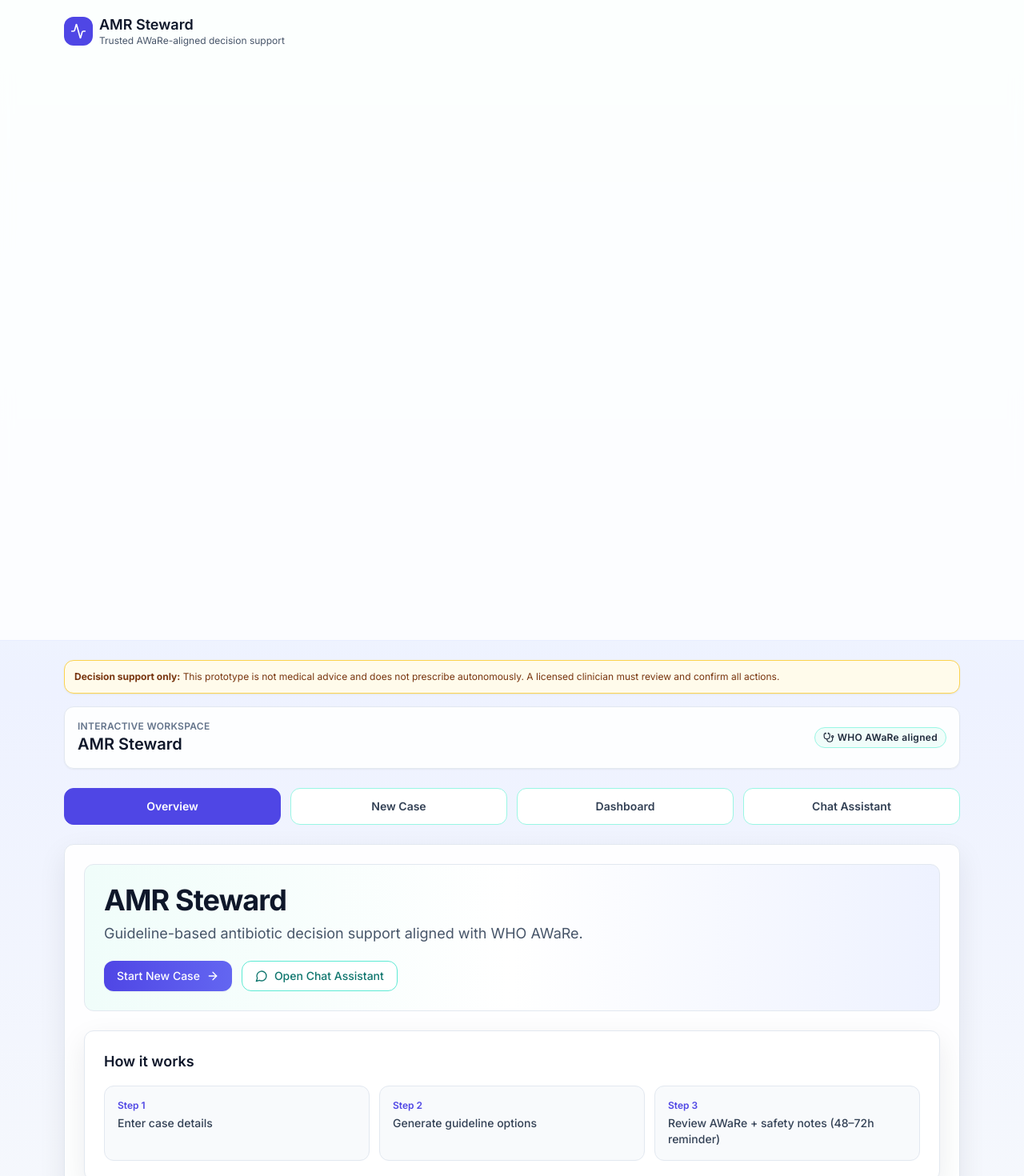
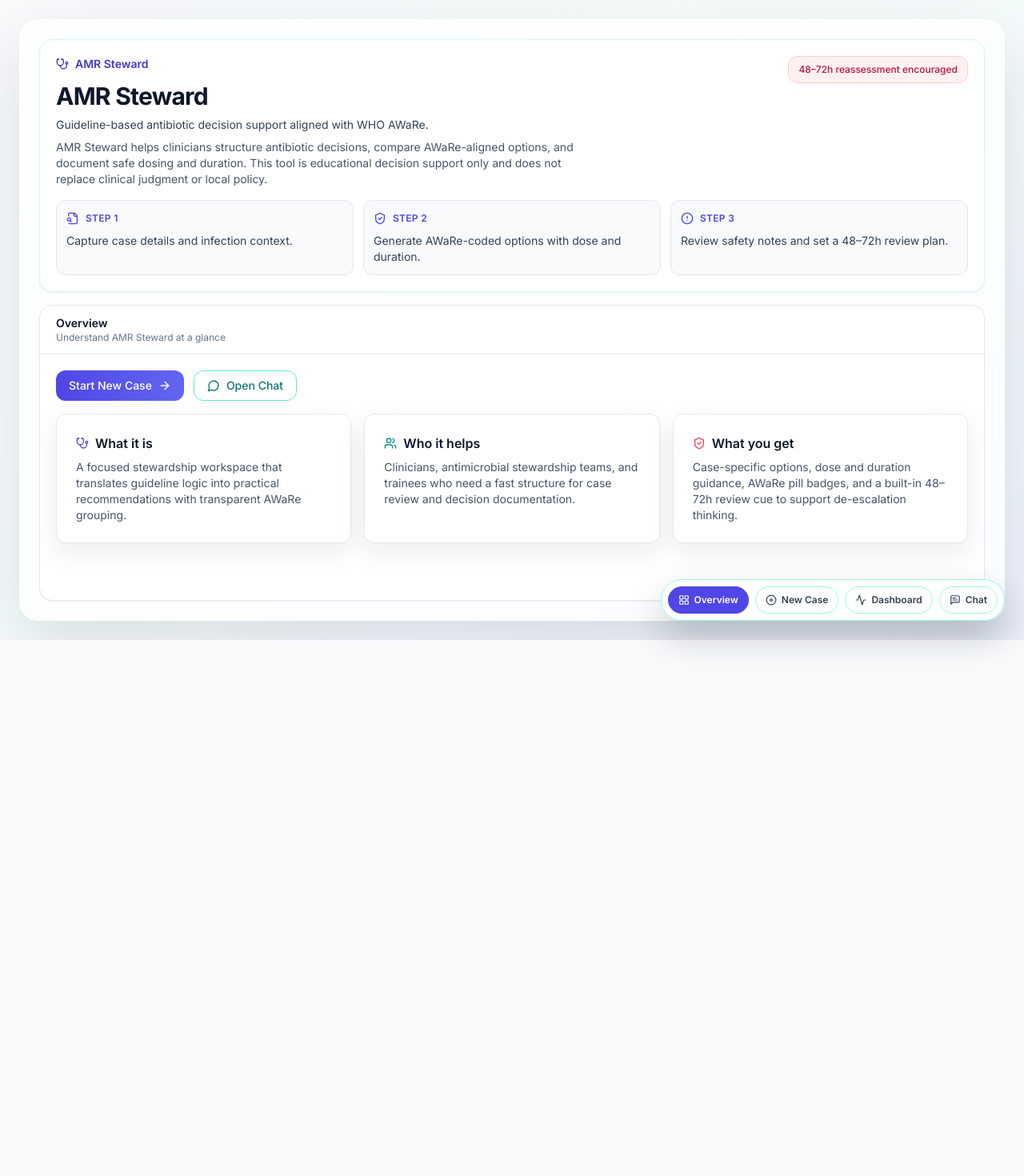
Before and after one commit to rumman52/AWaRe, a Next.js app: page / in a window 1280 px wide. Shown: the top 1470 px of the page at 80% size. After the commit the page ends 800 px from the top, so only its background shows below. Built offline with nearby package versions, Linux system fonts and the light colour scheme.

Commit message:
ui: single-page workspace with floating bottom-right tabs

```diff
--- a/app/layout.tsx
+++ b/app/layout.tsx
@@ -1,34 +1,9 @@
-import Link from "next/link";
-import { Activity } from "lucide-react";
 import "./globals.css";
-import { Disclaimer } from "@/components/disclaimer";
-import { theme } from "@/lib/theme";
 
 export default function RootLayout({ children }: Readonly<{ children: React.ReactNode }>) {
   return (
     <html lang="en">
-      <body className={theme.background.app}>
-        <header className="border-b border-indigo-100/70 bg-white/80 backdrop-blur">
-          <div className="app-shell py-5">
-            <Link href="/?tab=overview" className="flex w-fit items-center gap-2 text-slate-900 no-underline">
-              <span className="rounded-xl bg-indigo-600 p-2 text-white">
-                <Activity className="h-5 w-5" />
-              </span>
-              <div>
-                <p className="text-lg font-semibold leading-tight">AMR Steward</p>
-                <p className="text-xs text-slate-600">Trusted AWaRe-aligned decision support</p>
-              </div>
-            </Link>
-          </div>
-        </header>
-
-        <div className="app-shell pt-6">
-          <div className="mb-4">
-            <Disclaimer />
-          </div>
-          {children}
-        </div>
-      </body>
+      <body className="bg-slate-50 text-slate-900 antialiased">{children}</body>
     </html>
   );
 }
--- a/app/new-case/page.tsx
+++ b/app/new-case/page.tsx
@@ -1,5 +1,5 @@
 import { redirect } from "next/navigation";
 
 export default function NewCaseRoute() {
-  redirect("/?tab=new-case");
+  redirect("/?tab=newcase");
 }
--- a/app/page.tsx
+++ b/app/page.tsx
@@ -1,92 +1,106 @@
 "use client";
 
-import { Suspense, useState } from "react";
+import { Suspense, useEffect, useMemo, useState } from "react";
 import { useRouter, useSearchParams } from "next/navigation";
-import { Stethoscope } from "lucide-react";
-import { Badge } from "@/components/ui/Badge";
-import { Card } from "@/components/ui/Card";
+import { CircleAlert, FileSearch, ShieldCheck, Stethoscope } from "lucide-react";
 import { ChatPanel } from "@/components/workspace/ChatPanel";
 import { DashboardPanel } from "@/components/workspace/DashboardPanel";
+import { FloatingNav } from "@/components/workspace/FloatingNav";
 import { NewCasePanel } from "@/components/workspace/NewCasePanel";
 import { OverviewPanel } from "@/components/workspace/OverviewPanel";
 
-type TabKey = "overview" | "new-case" | "dashboard" | "chat";
+type TabKey = "overview" | "newcase" | "dashboard" | "chat";
 
-const tabs: Array<{ key: TabKey; label: string }> = [
-  { key: "overview", label: "Overview" },
-  { key: "new-case", label: "New Case" },
-  { key: "dashboard", label: "Dashboard" },
-  { key: "chat", label: "Chat Assistant" }
-];
+const tabCopy: Record<TabKey, { title: string; subtitle: string }> = {
+  overview: { title: "Overview", subtitle: "Understand AMR Steward at a glance" },
+  newcase: { title: "New Case", subtitle: "Generate recommendations without leaving this workspace" },
+  dashboard: { title: "Dashboard", subtitle: "Track AWaRe stewardship performance" },
+  chat: { title: "Chat", subtitle: "Consult the embedded assistant in context" }
+};
 
-function WorkspaceContent() {
+function WorkspacePage() {
   const searchParams = useSearchParams();
   const router = useRouter();
+  const initialTab = useMemo(() => {
     const queryTab = searchParams.get("tab");
-  const activeTab: TabKey =
-    queryTab === "new-case" || queryTab === "dashboard" || queryTab === "chat" || queryTab === "overview"
+    return queryTab === "newcase" || queryTab === "dashboard" || queryTab === "chat" || queryTab === "overview"
       ? queryTab
       : "overview";
+  }, [searchParams]);
 
-  const [latestCaseId, setLatestCaseId] = useState<string>("");
+  const [activeTab, setActiveTab] = useState<TabKey>(initialTab);
+  const [latestCaseId, setLatestCaseId] = useState("");
 
-  const setTab = (tab: TabKey) => {
+  useEffect(() => {
+    setActiveTab(initialTab);
+  }, [initialTab]);
+
+  const onTabChange = (tab: TabKey) => {
+    setActiveTab(tab);
     const next = new URLSearchParams(searchParams.toString());
     next.set("tab", tab);
     router.replace(`/?${next.toString()}`);
   };
 
   return (
-    <main className="space-y-6">
-      <section className="flex items-center justify-between rounded-xl border border-slate-200 bg-white/90 p-4 shadow-sm">
-        <div>
-          <p className="text-xs font-semibold uppercase tracking-wide text-slate-500">Interactive Workspace</p>
-          <h1 className="text-xl font-semibold text-slate-900">AMR Steward</h1>
+    <main className="min-h-screen overflow-hidden bg-gradient-to-br from-slate-50 via-teal-50/40 to-indigo-100/40 p-4 sm:p-6">
+      <div className="mx-auto flex h-[calc(100vh-2rem)] w-full max-w-7xl flex-col gap-4 rounded-3xl border border-white/70 bg-white/70 p-4 shadow-[0_30px_80px_rgba(15,23,42,0.12)] backdrop-blur sm:h-[calc(100vh-3rem)] sm:p-6">
+        <header className="rounded-2xl border border-teal-100 bg-white p-5 shadow-sm">
+          <div className="flex flex-wrap items-start justify-between gap-3">
+            <div className="max-w-3xl space-y-2">
+              <p className="inline-flex items-center gap-2 text-sm font-semibold text-indigo-700"><Stethoscope className="h-4 w-4" /> AMR Steward</p>
+              <h1 className="text-3xl font-bold tracking-tight text-slate-900">AMR Steward</h1>
+              <p className="text-sm text-slate-700">Guideline-based antibiotic decision support aligned with WHO AWaRe.</p>
+              <p className="max-w-2xl text-sm text-slate-600">AMR Steward helps clinicians structure antibiotic decisions, compare AWaRe-aligned options, and document safe dosing and duration. This tool is educational decision support only and does not replace clinical judgment or local policy.</p>
             </div>
-        <Badge className="border-indigo-200 bg-indigo-50 text-indigo-700">
-          <Stethoscope className="h-3.5 w-3.5" /> WHO AWaRe aligned
-        </Badge>
-      </section>
+            <div className="rounded-xl border border-rose-200 bg-rose-50 px-3 py-2 text-xs font-medium text-rose-700">48–72h reassessment encouraged</div>
+          </div>
 
-      <div className="grid gap-3 sm:grid-cols-2 lg:grid-cols-4">
-        {tabs.map((tab) => (
-          <button
-            key={tab.key}
-            type="button"
-            onClick={() => setTab(tab.key)}
-            className={`rounded-xl border px-4 py-3 text-sm font-semibold transition hover:-translate-y-0.5 hover:shadow-md focus-visible:outline-none focus-visible:ring-2 focus-visible:ring-indigo-500 focus-visible:ring-offset-2 ${
-              activeTab === tab.key
-                ? "border-indigo-600 bg-indigo-600 text-white"
-                : "border-teal-200 bg-white text-slate-700 hover:border-teal-300 hover:bg-teal-50"
-            }`}
-          >
-            {tab.label}
-          </button>
+          <div className="mt-4 grid gap-3 md:grid-cols-3">
+            {[
+              { icon: FileSearch, title: "Step 1", body: "Capture case details and infection context." },
+              { icon: ShieldCheck, title: "Step 2", body: "Generate AWaRe-coded options with dose and duration." },
+              { icon: CircleAlert, title: "Step 3", body: "Review safety notes and set a 48–72h review plan." }
+            ].map((item) => (
+              <div key={item.title} className="rounded-xl border border-slate-200 bg-slate-50 p-3">
+                <p className="inline-flex items-center gap-2 text-xs font-semibold uppercase tracking-wide text-indigo-600"><item.icon className="h-4 w-4" /> {item.title}</p>
+                <p className="mt-1 text-sm text-slate-700">{item.body}</p>
+              </div>
             ))}
           </div>
+        </header>
 
-      <Card className="min-h-[620px] bg-white/95">
-        {activeTab === "overview" && <OverviewPanel onStartNewCase={() => setTab("new-case")} onOpenChat={() => setTab("chat")} />}
-        {activeTab === "new-case" && (
+        <section className="flex min-h-0 flex-1 flex-col overflow-hidden rounded-2xl border border-slate-200 bg-white shadow-sm">
+          <div className="border-b border-slate-200 px-5 py-3">
+            <p className="text-sm font-semibold text-slate-900">{tabCopy[activeTab].title}</p>
+            <p className="text-xs text-slate-500">{tabCopy[activeTab].subtitle}</p>
+          </div>
+          <div className="h-full overflow-auto p-5 pb-28">
+            {activeTab === "overview" && <OverviewPanel onStartNewCase={() => onTabChange("newcase")} onOpenChat={() => onTabChange("chat")} />}
+            {activeTab === "newcase" && (
               <NewCasePanel
                 onCaseReady={(caseId) => setLatestCaseId(caseId)}
                 onAskAssistant={(caseId) => {
                   setLatestCaseId(caseId);
-              setTab("chat");
+                  onTabChange("chat");
                 }}
               />
             )}
             {activeTab === "dashboard" && <DashboardPanel />}
             {activeTab === "chat" && <ChatPanel latestCaseId={latestCaseId} />}
-      </Card>
+          </div>
+        </section>
+      </div>
+
+      <FloatingNav activeTab={activeTab} onTabChange={onTabChange} />
     </main>
   );
 }
 
 export default function Home() {
   return (
-    <Suspense fallback={<main className="text-sm text-slate-500">Loading workspace…</main>}>
-      <WorkspaceContent />
+    <Suspense fallback={<main className="min-h-screen p-6 text-sm text-slate-500">Loading workspace…</main>}>
+      <WorkspacePage />
     </Suspense>
   );
 }
--- /dev/null
+++ b/components/workspace/FloatingNav.tsx
@@ -0,0 +1,41 @@
+"use client";
+
+import type { ComponentType } from "react";
+import { LayoutGrid, MessageSquareText, PlusCircle, Activity } from "lucide-react";
+
+type TabKey = "overview" | "newcase" | "dashboard" | "chat";
+
+const navItems: Array<{ key: TabKey; label: string; icon: ComponentType<{ className?: string }> }> = [
+  { key: "overview", label: "Overview", icon: LayoutGrid },
+  { key: "newcase", label: "New Case", icon: PlusCircle },
+  { key: "dashboard", label: "Dashboard", icon: Activity },
+  { key: "chat", label: "Chat", icon: MessageSquareText }
+];
+
+export function FloatingNav({ activeTab, onTabChange }: { activeTab: TabKey; onTabChange: (tab: TabKey) => void }) {
+  return (
+    <nav className="fixed bottom-6 right-6 z-40">
+      <div className="flex items-center gap-2 rounded-full border border-teal-200 bg-white/95 p-2 shadow-[0_20px_45px_rgba(15,23,42,0.2)] backdrop-blur">
+        {navItems.map((item) => {
+          const Icon = item.icon;
+          const active = item.key === activeTab;
+          return (
+            <button
+              key={item.key}
+              type="button"
+              onClick={() => onTabChange(item.key)}
+              className={`inline-flex items-center gap-1.5 rounded-full border px-3 py-2 text-xs font-semibold transition focus-visible:outline-none focus-visible:ring-2 focus-visible:ring-indigo-500 focus-visible:ring-offset-2 ${
+                active
+                  ? "border-indigo-600 bg-indigo-600 text-white shadow"
+                  : "border-teal-200 bg-white text-slate-700 hover:border-teal-400 hover:bg-teal-50"
+              }`}
+            >
+              <Icon className="h-3.5 w-3.5" />
+              {item.label}
+            </button>
+          );
+        })}
+      </div>
+    </nav>
+  );
+}
--- a/components/workspace/OverviewPanel.tsx
+++ b/components/workspace/OverviewPanel.tsx
@@ -1,55 +1,40 @@
-import { ArrowRight, MessageCircle, ShieldCheck, Tags, TimerReset } from "lucide-react";
+import { ArrowRight, MessageCircle, ShieldCheck, Stethoscope, Users } from "lucide-react";
 import { Button } from "@/components/ui/Button";
 import { Card } from "@/components/ui/Card";
 
 export function OverviewPanel({ onStartNewCase, onOpenChat }: { onStartNewCase: () => void; onOpenChat: () => void }) {
   return (
-    <div className="space-y-6">
-      <section className="rounded-xl border border-slate-200 bg-gradient-to-r from-teal-50 via-white to-indigo-50 p-6">
-        <h2 className="text-4xl font-bold tracking-tight text-slate-900">AMR Steward</h2>
-        <p className="mt-2 text-lg text-slate-600">Guideline-based antibiotic decision support aligned with WHO AWaRe.</p>
-        <div className="mt-5 flex flex-wrap gap-3">
+    <div className="space-y-4">
+      <div className="flex flex-wrap gap-3">
         <Button onClick={onStartNewCase}>
           Start New Case <ArrowRight className="h-4 w-4" />
         </Button>
         <Button variant="secondary" onClick={onOpenChat}>
-            <MessageCircle className="h-4 w-4" /> Open Chat Assistant
+          <MessageCircle className="h-4 w-4" /> Open Chat
         </Button>
       </div>
-      </section>
 
-      <Card>
-        <h3 className="text-lg font-semibold text-slate-900">How it works</h3>
-        <ol className="mt-4 grid gap-3 md:grid-cols-3">
-          {[
-            "Enter case details",
-            "Generate guideline options",
-            "Review AWaRe + safety notes (48–72h reminder)"
-          ].map((step, idx) => (
-            <li key={step} className="rounded-xl border border-slate-200 bg-slate-50 p-4 text-sm text-slate-700">
-              <p className="text-xs font-semibold text-indigo-600">Step {idx + 1}</p>
-              <p className="mt-1 font-medium">{step}</p>
-            </li>
-          ))}
-        </ol>
+      <section className="grid gap-4 md:grid-cols-3">
+        <Card className="p-5">
+          <p className="flex items-center gap-2 font-semibold text-slate-900">
+            <Stethoscope className="h-4 w-4 text-indigo-600" /> What it is
+          </p>
+          <p className="mt-2 text-sm text-slate-600">A focused stewardship workspace that translates guideline logic into practical recommendations with transparent AWaRe grouping.</p>
         </Card>
 
-      <section>
-        <h3 className="mb-3 text-lg font-semibold text-slate-900">What you get</h3>
-        <div className="grid gap-4 md:grid-cols-3">
         <Card className="p-5">
-            <p className="flex items-center gap-2 font-semibold text-slate-900"><Tags className="h-4 w-4 text-indigo-600" />AWaRe labels</p>
-            <p className="mt-2 text-sm text-slate-600">Clear Access / Watch / Reserve tagging for each option.</p>
+          <p className="flex items-center gap-2 font-semibold text-slate-900">
+            <Users className="h-4 w-4 text-teal-600" /> Who it helps
+          </p>
+          <p className="mt-2 text-sm text-slate-600">Clinicians, antimicrobial stewardship teams, and trainees who need a fast structure for case review and decision documentation.</p>
         </Card>
+
         <Card className="p-5">
-            <p className="flex items-center gap-2 font-semibold text-slate-900"><ShieldCheck className="h-4 w-4 text-teal-600" />Safety checks</p>
-            <p className="mt-2 text-sm text-slate-600">Flag allergy, renal, and pregnancy considerations before selection.</p>
+          <p className="flex items-center gap-2 font-semibold text-slate-900">
+            <ShieldCheck className="h-4 w-4 text-rose-500" /> What you get
+          </p>
+          <p className="mt-2 text-sm text-slate-600">Case-specific options, dose and duration guidance, AWaRe pill badges, and a built-in 48–72h review cue to support de-escalation thinking.</p>
         </Card>
-          <Card className="p-5">
-            <p className="flex items-center gap-2 font-semibold text-slate-900"><TimerReset className="h-4 w-4 text-rose-500" />Review reminder (48–72h)</p>
-            <p className="mt-2 text-sm text-slate-600">Built-in reminder to reassess indication and de-escalation opportunities.</p>
-          </Card>
-        </div>
       </section>
     </div>
   );
```
Lines whose indentation alone changed are shown as unchanged.
